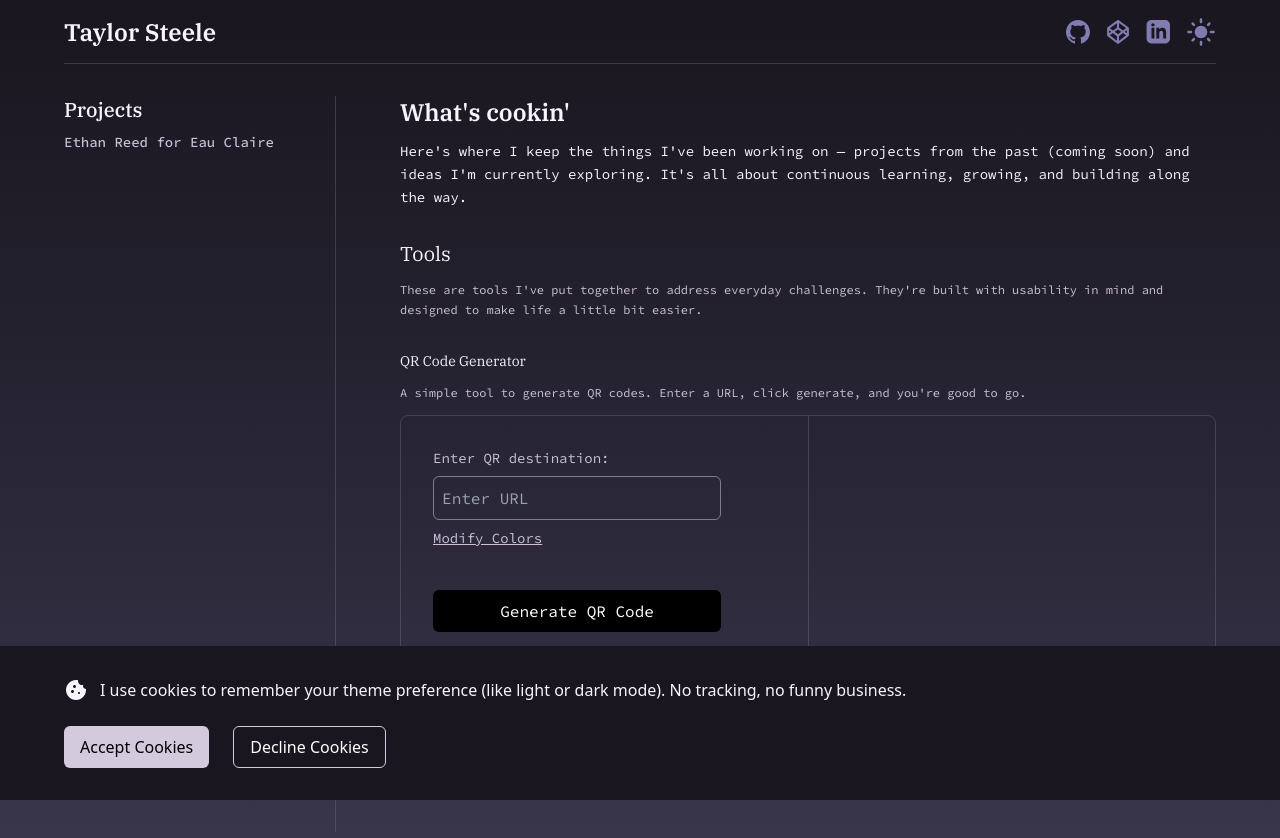
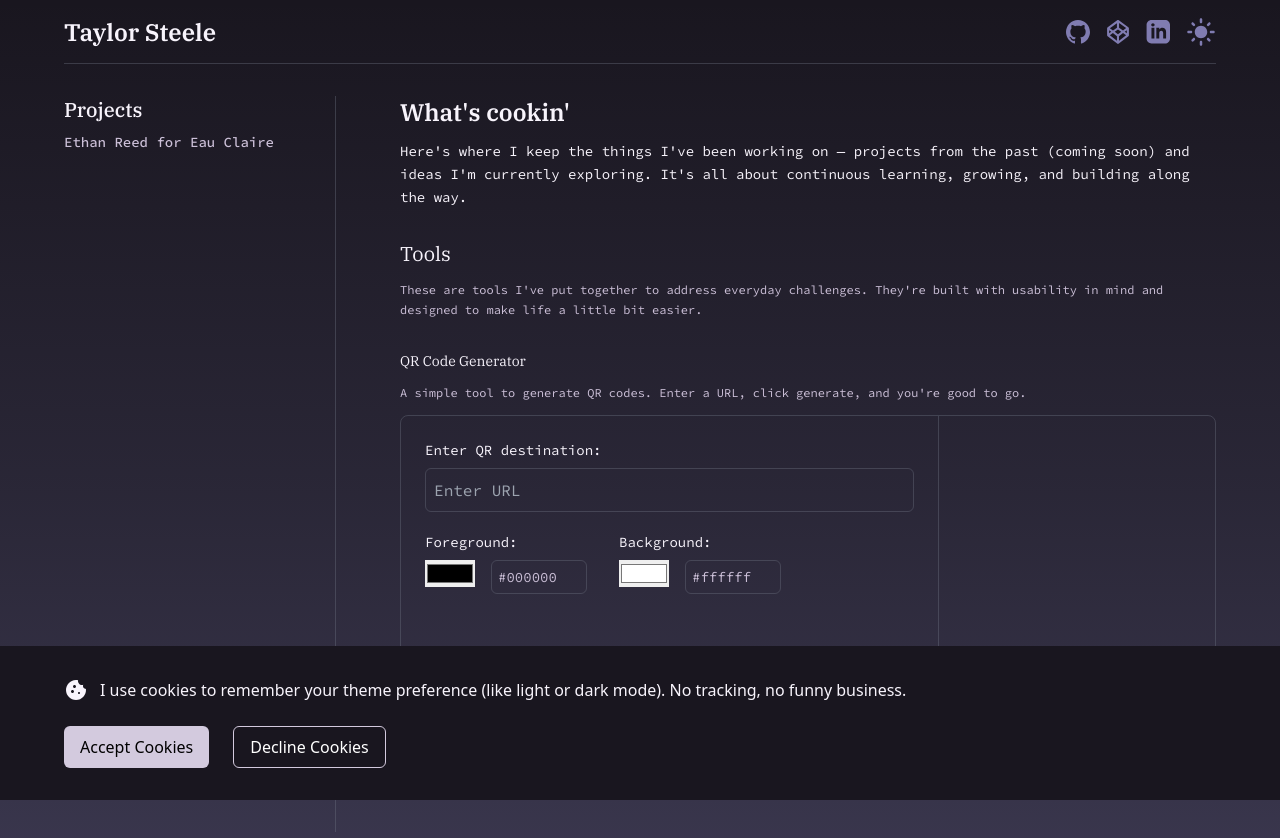
Before and after one commit to MashedTaytors/Steele-site, a Next.js app: page /projects in a window 1280 px wide. Shown: the top 838 px of the page. Built offline with nearby package versions, Linux system fonts and the light colour scheme; no server answers.

Commit message:
remove color toggle and add error messages to output box

```diff
--- a/src/app/globals.css
+++ b/src/app/globals.css
@@ -4,11 +4,25 @@
 @import url('https://fonts.googleapis.com/css2?family=IBM+Plex+Serif:ital,wght@0,100;0,200;0,300;0,400;0,500;0,600;0,700;1,100;1,200;1,300;1,400;1,500;1,600;1,700&family=Source+Code+Pro:ital,wght@0,200..900;1,200..900&display=swap');
 
 /* TODO: add --tertiary-text color for both themes and modify text colors */
-/* TODO: Background transition is slower than button transition */
+
 :root {
   font-size: 16px;
     --font-ibm-plex-serif: "IBM Plex Serif", serif;
     --font-source-code-pro: "Source Code Pro", sans-serif;
+
+
+/* Colors not yet added that will need to be tokens:
+dark mode:
+  borders #7c7a82
+  focus-border #fff
+
+
+light mode:
+  borders
+  focus border #000
+
+
+ */
 
   /* Primitave colors */
     --midnight-indigo: #1f223e;
@@ -24,6 +38,9 @@
   --primary-text: var(--foreground);
   --button-bg-color: var(--button);
   --button-text-color: var(--button-text);
+  --success: var(--green);
+  --fail: var(--red);
+
 }
 
 [data-theme="light"] { /* all colors */
@@ -33,6 +50,8 @@
   --foreground: var(--gunmetal-purple);
     --secondary-text: var(--slate-grey);
     --icons: var(--slate-grey);
+    --green: #035F05;
+    --red: #A80006;
     --background-gradient: linear-gradient(
       to bottom,
       rgba(236, 221, 250, 0) 0%,
@@ -51,6 +70,8 @@
   --foreground: var(--misty-rose);
     --secondary-text: var(--soft-amethyst);
     --icons: var(--muted-periwinkle);
+    --green: #12CE90;
+    --red: #FF9799;
     --background-gradient: linear-gradient(
       to bottom,
       rgba(128, 124, 177, 0) 0%,
--- a/src/components/qr-generator.tsx
+++ b/src/components/qr-generator.tsx
@@ -1,18 +1,46 @@
 "use client";
 import React, { useState, useRef } from "react";
 import { QRCodeCanvas } from "qrcode.react";
+import ErrorIcon from '@mui/icons-material/Error';
 
 
 // TODO: get cookie theme and conditionally style the QR generator if light
+//TODO: Dont' allow bg/fg colors with low contrast
+
+
+// Utility to calculate relative luminance
+const calculateLuminance = (color: string): number => {
+  const rgb = color
+    .replace("#", "")
+    .match(/.{2}/g)
+    ?.map((hex) => parseInt(hex, 16) / 255) ?? [0, 0, 0];
+  const [r, g, b] = rgb.map((val) =>
+    val <= 0.03928 ? val / 12.92 : Math.pow((val + 0.055) / 1.055, 2.4)
+  );
+  return 0.2126 * r + 0.7152 * g + 0.0722 * b;
+};
+
+// Utility to calculate contrast ratio
+const calculateContrast = (fg: string, bg: string): number => {
+  const fgLuminance = calculateLuminance(fg) + 0.05;
+  const bgLuminance = calculateLuminance(bg) + 0.05;
+  return fgLuminance > bgLuminance
+    ? fgLuminance / bgLuminance
+    : bgLuminance / fgLuminance;
+};
+
 
 const QRCodeGenerator: React.FC = () => {
   const [inputValue, setInputValue] = useState<string>("");
   const [qrCodeValue, setQrCodeValue] = useState<string>("");
   const [fgColor, setFgColor] = useState<string>("#000000"); // Default foreground color: black
   const [bgColor, setBgColor] = useState<string>("#ffffff"); // Default background color: white
-  const [showColorOptions, setShowColorOptions] = useState<boolean>(false); // Toggle for color options
   const qrCodeRef = useRef<HTMLDivElement>(null);
   const [errorMessage, setErrorMessage] = useState<string>("");
+
+
+  const contrastRatio = calculateContrast(fgColor, bgColor);
+  const isContrastGood = contrastRatio >= 4.5; // Define a flag for contrast check
 
   const handleGenerateQRCode = (): void => {
     try {
@@ -20,7 +48,7 @@ const QRCodeGenerator: React.FC = () => {
       setQrCodeValue(inputValue);
       setErrorMessage(""); // Clear any previous error
     } catch {
-      setErrorMessage("Invalid URL. Please try again.");
+      setErrorMessage("Invalid URL");
     }
   };
 
@@ -39,28 +67,22 @@ const QRCodeGenerator: React.FC = () => {
 
   return (
     <div className="flex flex-col min-h-72 w-full justify-between rounded-lg bg-transparent border border-solid border-gray-500 border-opacity-40 lg:flex-row">
-      <div className="flex flex-col gap-2 p-8">
-        <label className="font-sourceCodePro text-sm"> Enter QR destination:</label>
+      <div className="flex flex-col gap-2 p-6 w-full">
+        <label className="font-sourceCodePro text-foreground text-sm"> Enter QR destination:</label>
         <input
-          className="p-2 w-full rounded-md border border-white border-opacity-40 bg-transparent font-sourceCodePro focus:outline-none focus:border-opacity-100 lg:w-72"
+          className="p-2 w-full rounded-md border border-gray-500 border-opacity-40 bg-transparent font-sourceCodePro focus:outline-none focus:border-opacity-100"
           type="url"
           placeholder="Enter URL"
           value={inputValue}
           onChange={(e) => setInputValue(e.target.value)}
           onKeyDown={(e) => e.key === "Enter" && handleGenerateQRCode()}
         />
-                {/* Toggle Color Options */}
-                <button
-          onClick={() => setShowColorOptions(!showColorOptions)}
-          className="text-secondaryText underline text-sm text-left"
-        >
-          {showColorOptions ? "Hide Color Options" : "Modify Colors"}
-        </button>
 
-        {/* Color Options */}
-        {showColorOptions && (
+          {/* Color input group */}
+          <div className="flex flex-col gap-4 my-3">
 
-          <div className="flex flex-col gap-4 my-3">
+            <div className="flex flex-col gap-8 lg:flex-row md:flex-row" >
+              {/* Fg color ingput */}
               <div className="flex flex-col gap-2">
                 <label className="text-sm text-foreground">Foreground:</label>
                   <div className="flex flex-row gap-4">
@@ -75,10 +97,12 @@ const QRCodeGenerator: React.FC = () => {
                         value={fgColor}
                         onChange={(e) => setFgColor(e.target.value)}
                         placeholder="#000000"
-                      className="p-1.5 border rounded-md text-sm w-24 bg-transparent border-solid border-gray-500 "
+                        className="p-1.5 border rounded-md text-sm w-24 bg-transparent border-solid border-gray-500 border-opacity-40 focus:outline-none focus:border-opacity-100"
                       />
                   </div>
               </div>
+
+              {/* Bg color ingput */}
               <div className="flex flex-col gap-2">
                 <label className="text-sm text-foreground">Background:</label>
                 <div className="flex flex-row gap-4">
@@ -93,25 +117,47 @@ const QRCodeGenerator: React.FC = () => {
                       value={bgColor}
                       onChange={(e) => setBgColor(e.target.value)}
                       placeholder="#ffffff"
-                    className="p-1.5 border rounded-md text-sm w-24 bg-transparent border-solid border-gray-500 "
+                      className="p-1.5 border rounded-md text-sm w-24 bg-transparent border-solid border-gray-500 border-opacity-40 focus:outline-none focus:border-opacity-100 "
                     />
                 </div>
               </div>
+
             </div>
-        )}
+
+          </div>
+
         <br />
         <button
-          className="px-4 py-2 font-sourceCodePro cursor-pointer bg-buttonBg text-buttonText rounded-md"
+         className={`px-4 py-2 font-sourceCodePro rounded-md ${
+          isContrastGood ? "bg-buttonBg text-buttonText cursor-pointer" : "bg-gray-400 text-gray-600 cursor-not-allowed"
+        }`}
           onClick={handleGenerateQRCode}
+          disabled={!isContrastGood}
         >
           Generate QR Code
         </button>
+      </div>
+
+      {/* Output box */}
+      <div className="flex flex-col w-full gap-2 border-l border-gray-500 border-opacity-40 p-6 md:w-1/2">
+              {/* Contrast Warning */}
+
+              <div className="flex flex-col gap-6">
+                <div className={`flex flex-col text-base font-semibold  ${  isContrastGood ? "hidden" : "text-fail"}`}>
+                  <div className="flex flex-row gap-1 items-center">
+                    <ErrorIcon style={{ fontSize: "16px" }}/>
+                    <p>Low Contrast</p>
+                  </div>
+
+                    <p className="text-xs">
+                    Current: {contrastRatio.toFixed(2)}{" (Must be more than 4.5)"}
+                    </p>
+                </div>
                 {errorMessage && (
-        <div className="text-red-500 text-sm mt-2">{errorMessage}</div>
+                  <div className="flex flex-row gap-1 items-center text-fail font-semibold text-base w-full">  <ErrorIcon style={{ fontSize: "16px" }}/> {errorMessage}</div>
                 )}
               </div>
-      <div className="flex flex-col w-full items-center gap-2 border-l border-gray-500 border-opacity-40 p-8 md:w-1/2">
-        <h3 className="font-sourceCodePro"> </h3>
+
         <div ref={qrCodeRef}>
           {qrCodeValue && (
             <QRCodeCanvas
--- a/tailwind.config.ts
+++ b/tailwind.config.ts
@@ -24,6 +24,9 @@ const config: Config = {
         primaryText: "var(--primary-text)",
         secondaryText: "var(--secondary-text)",
         tertiaryText: "var(--tertiary-text)",
+
+        success: "var(--success)",
+        fail: "var(--fail)",
       },
       width: {
         'content': 'min(1200px, 90%)',
```
Lines whose indentation alone changed are shown as unchanged.
